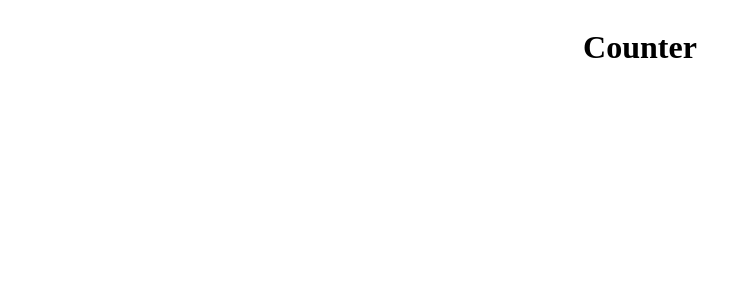
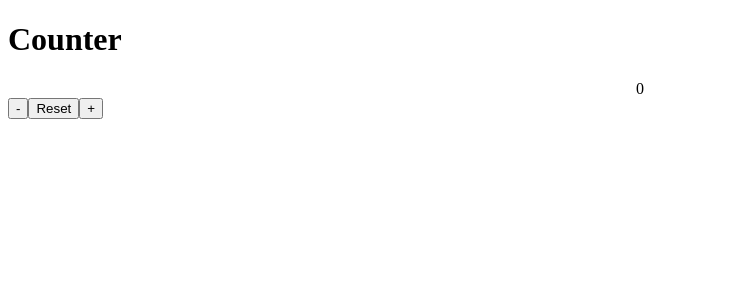
Before and after one commit to SeggyFault/react-counter, a React (Vite) app: page / in a window 1280 px wide. Shown: the top 300 px of the page, without its empty margins (0-752 px from the left). Built offline with nearby package versions, Linux system fonts and the light colour scheme.

Commit message:
feat: add Counter component functionality

```diff
--- a/src/Counter/Counter.jsx
+++ b/src/Counter/Counter.jsx
@@ -1,9 +1,31 @@
 import styles from "./Counter.module.css";
+import {useState} from "react";
 
 function Counter() {
+
+  const [counter, setCounter] = useState(0);
+
+  const decrementCounter = () => {
+    counter <= 0 ? setCounter(0) : setCounter(counter - 1);
+  }
+
+  const incrementCounter = () => {
+    setCounter(counter + 1);
+  }
+
+  const resetCounter = () => {
+    setCounter(0);
+  }
+
   return(
-    <div className={styles.counter}>
+    <div className={styles.counterBlock}>
       <h1>Counter</h1>
+      <span className={styles.counter}>{counter}</span>
+      <div className={styles.counterButtons}>
+        <button onClick={decrementCounter} className={styles.decrementButton}>-</button>
+        <button onClick={resetCounter} className={styles.resetButton}>Reset</button>
+        <button onClick={incrementCounter} className={styles.incrementButton}>+</button>
+      </div>
     </div>
   )
 }
```
